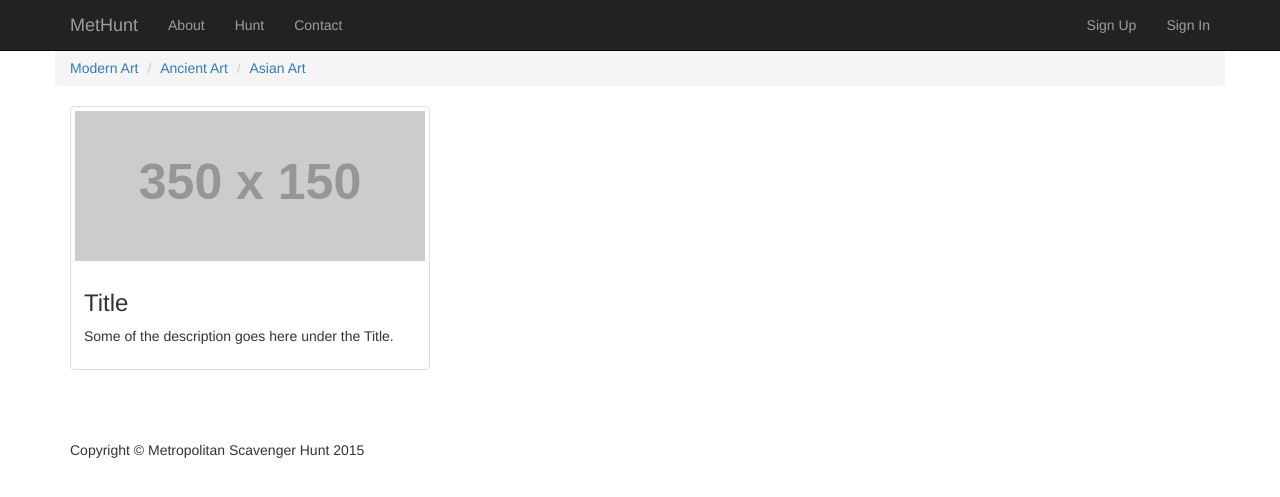
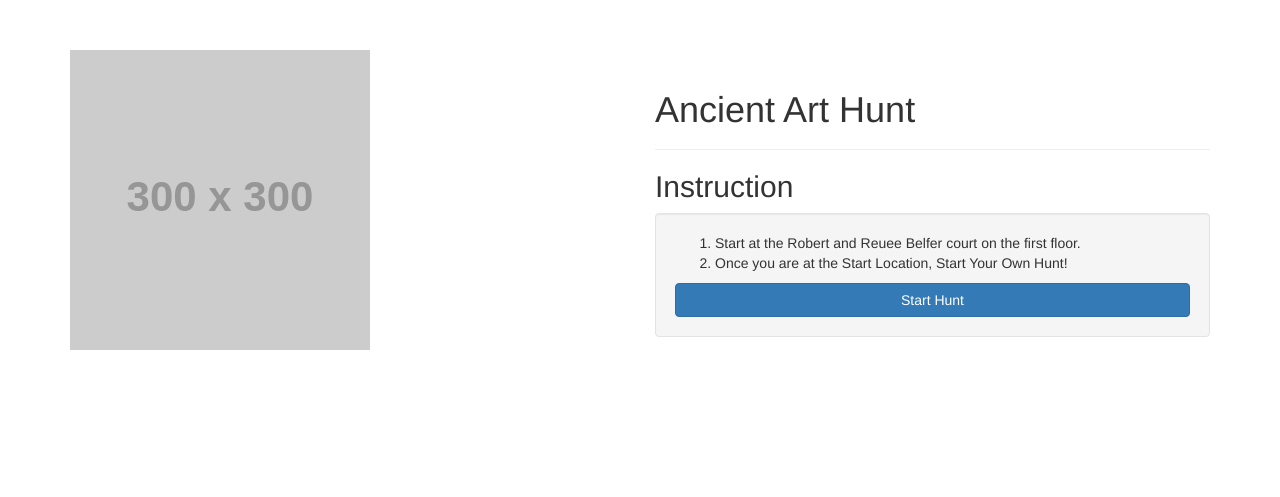
Before and after one commit to munjo5746/MetHunt, a Django app: page /Hunt/HuntBegin/1/ in a window 1280 px wide. Shown: the top 497 px of the page. Run offline with Django 3.2, Linux system fonts and the light colour scheme; a user stored in the database is signed in; data comes from the database, SQL or seed files in the repository; grey boxes labelled with a size stand in for pictures from a placeholder-image service; parts of the project's set-up code (start-up, migrations or seed data) failed here and were passed over; some libraries are stand-ins or nearby versions.

Commit message:
Hunt Begin page setup

```diff
--- a/Home/static/css/custom.css
+++ b/Home/static/css/custom.css
@@ -43,3 +43,8 @@
 .ProfileEditButton {
   margin-top: 1em;
 }
+
+.HuntBeginContent {
+  margin-left: auto;
+  margin-right: auto;
+}
--- /dev/null
+++ b/Hunt/serializers.py
@@ -0,0 +1,8 @@
+from rest_framework import serializers
+from Hunt.models import Hunt
+from Hunt.models import Item
+
+class HuntBeginSerializer(serializers.ModelSerializer):
+    class Meta:
+        model = Hunt
+        fields = ('Title', 'Start', 'Category', 'Items')
--- /dev/null
+++ b/Hunt/templates/HuntBegin.html
@@ -0,0 +1,38 @@
+<!DOCTYPE html>
+<html>
+<head>
+  <meta charset="UTF-8">
+  <title>MetHunt</title>
+  <link rel="stylesheet" href="https://maxcdn.bootstrapcdn.com/bootstrap/3.3.5/css/bootstrap.min.css">
+
+  <!-- Bootstrap Core CSS -->
+  {% load staticfiles %}
+  <link href="{% static "css/bootstrap.min.css" %}" rel="stylesheet">
+
+  <!-- Custom CSS -->
+  <link href="{% static "css/full-width-pics.css" %}" rel="stylesheet">
+  <link rel="stylesheet" href="{% static "css/custom.css" %}">
+</head>
+<body>
+  <div class="container">
+    <div class="row">
+      <div class="col-sm-6 col-md-6 col-lg-6">
+        <img src="http://placehold.it/300x300" alt="">
+      </div>
+      <div class="col-sm-6 col-md-6 col-lg-6">
+        <div class="page-header">
+          <h1>{{ Hunt.Title }}</h1>
+        </div>
+        <h2>Instruction</h2>
+        <div class="well">
+          <ol>
+            <li>{{ Hunt.Start }}</li>
+            <li>Once you are at the Start Location, Start Your Own Hunt!</li>
+          </ol>
+          <a href=""><buton class="btn btn-primary btn-block">Start Hunt</buton></a>
+        </div>
+      </div>
+    </div>
+  </div>
+</body>
+</html>
--- a/Hunt/views.py
+++ b/Hunt/views.py
@@ -4,6 +4,7 @@ from django.http import Http404
 from Hunt.models import Hunt
 from Hunt.models import Item
 
+from Hunt.serializers import HuntBeginSerializer
 # util libraries
 import json
 
@@ -32,5 +33,7 @@ def HuntBegin(request, HuntPk):
 
     # get the list of items that are belong to this Hunt
     ListOfItems = json.loads(hunt.Items)
-    print ListOfItems
-    return render_to_response('HuntMain.html', data)
+    serialized = HuntBeginSerializer(hunt)
+    data.update({'Hunt' : serialized.data})
+
+    return render_to_response('HuntBegin.html', data)
```
